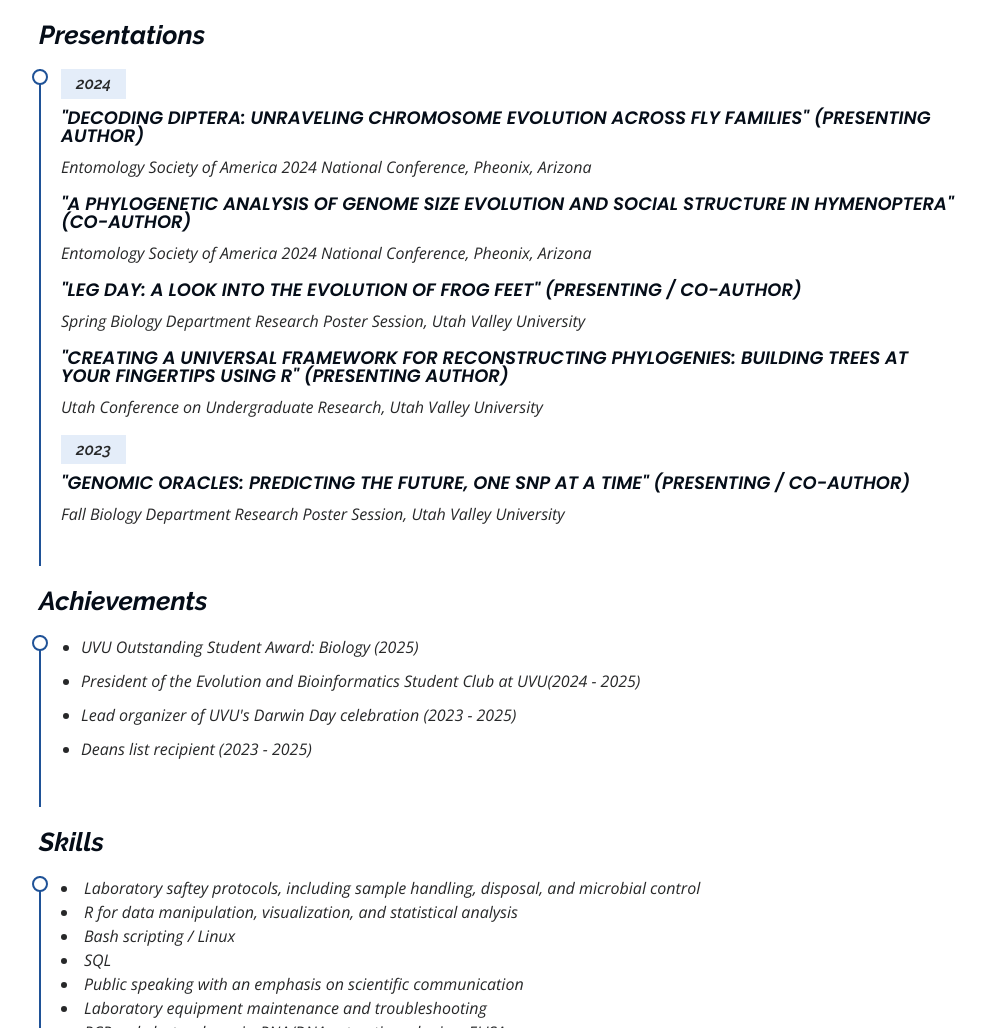
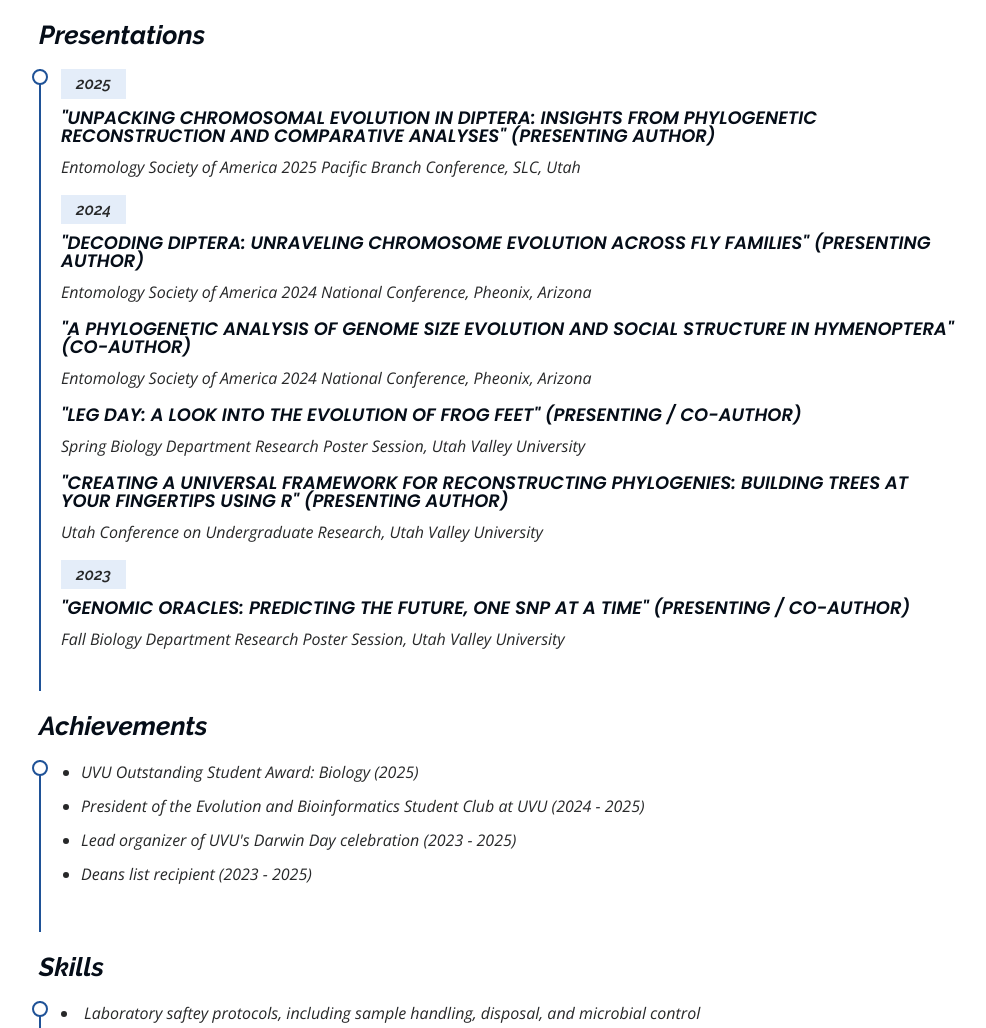
Before and after one commit to BarbaraShelleyJetton/BarbaraShelleyJetton.github.io, a plain HTML site: page index.html in a window 1280 px wide. Shown: the part 3244-4272 px from the top of the page, without its empty margins (291-1277 px from the left). Drawn offline with nearby package versions, Linux system fonts and the light colour scheme.

Commit message:
Update index.html

```diff
--- a/index.html
+++ b/index.html
@@ -206,6 +206,10 @@ Outside of school, you can find me reading a good horror or sci-fi book, playing
 
         <h3 class="Resume-title">Presentations</h3>
         <div class="Resume-item pb-4">
+          <h5>2025</h5>
+          <h4>"Unpacking Chromosomal Evolution in Diptera: Insights from Phylogenetic Reconstruction and Comparative Analyses" (Presenting Author)</h4>
+          <p><em>Entomology Society of America 2025 Pacific Branch Conference, SLC, Utah</em></p>
+
           <h5>2024</h5>
           <h4>"Decoding Diptera: unraveling chromosome evolution across fly families" (Presenting Author)</h4>
           <p><em>Entomology Society of America 2024 National Conference, Pheonix, Arizona</em></p>
@@ -228,7 +232,7 @@ Outside of school, you can find me reading a good horror or sci-fi book, playing
         <div class="Resume-item">
           <ul>
             <li>UVU Outstanding Student Award: Biology (2025)</li>
-            <li>President of the Evolution and Bioinformatics Student Club at UVU(2024 - 2025)</li>
+            <li>President of the Evolution and Bioinformatics Student Club at UVU (2024 - 2025)</li>
             <li>Lead organizer of UVU's Darwin Day celebration (2023 - 2025)</li>
             <li>Deans list recipient (2023 - 2025)</li>
           </ul>
```
